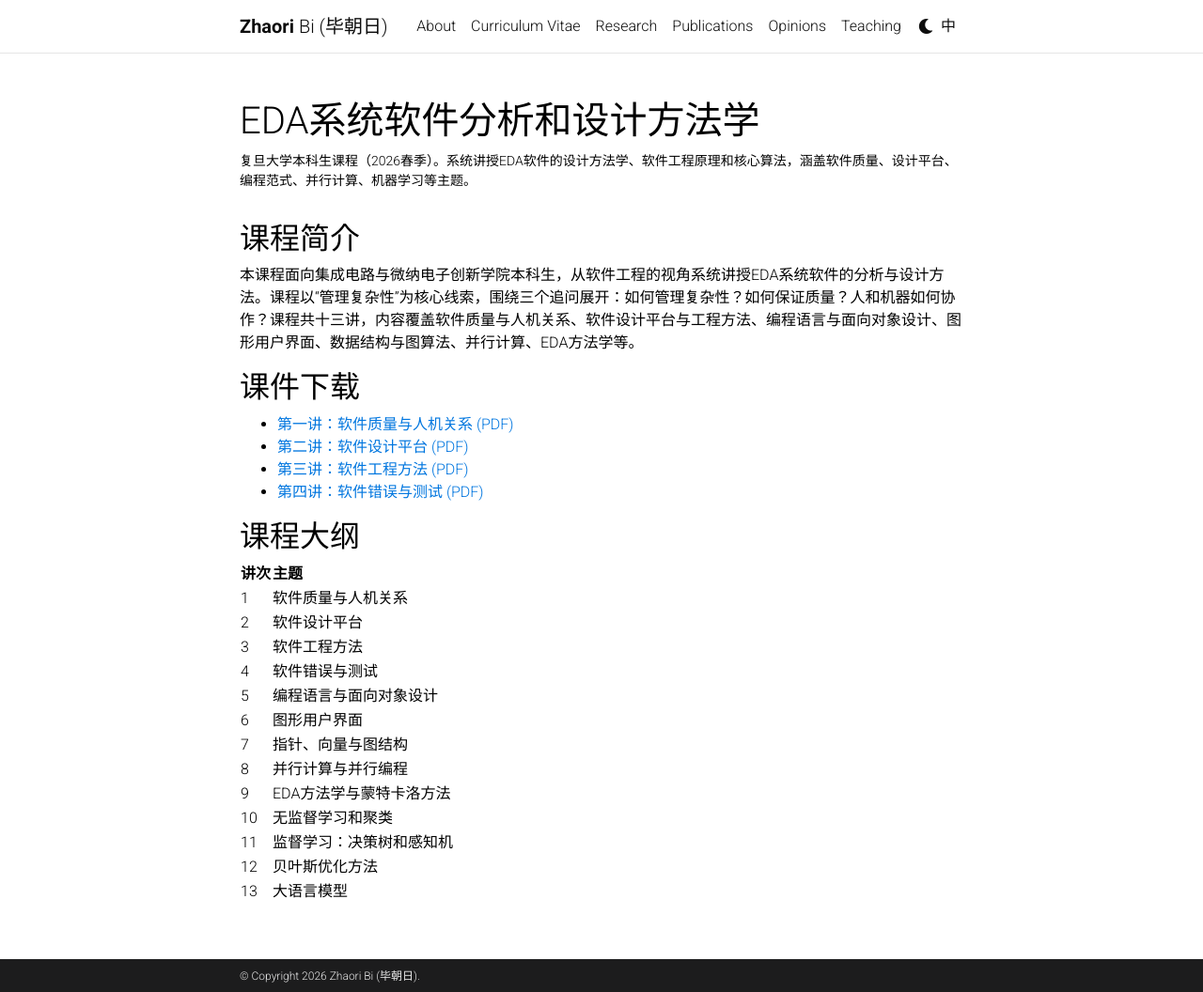
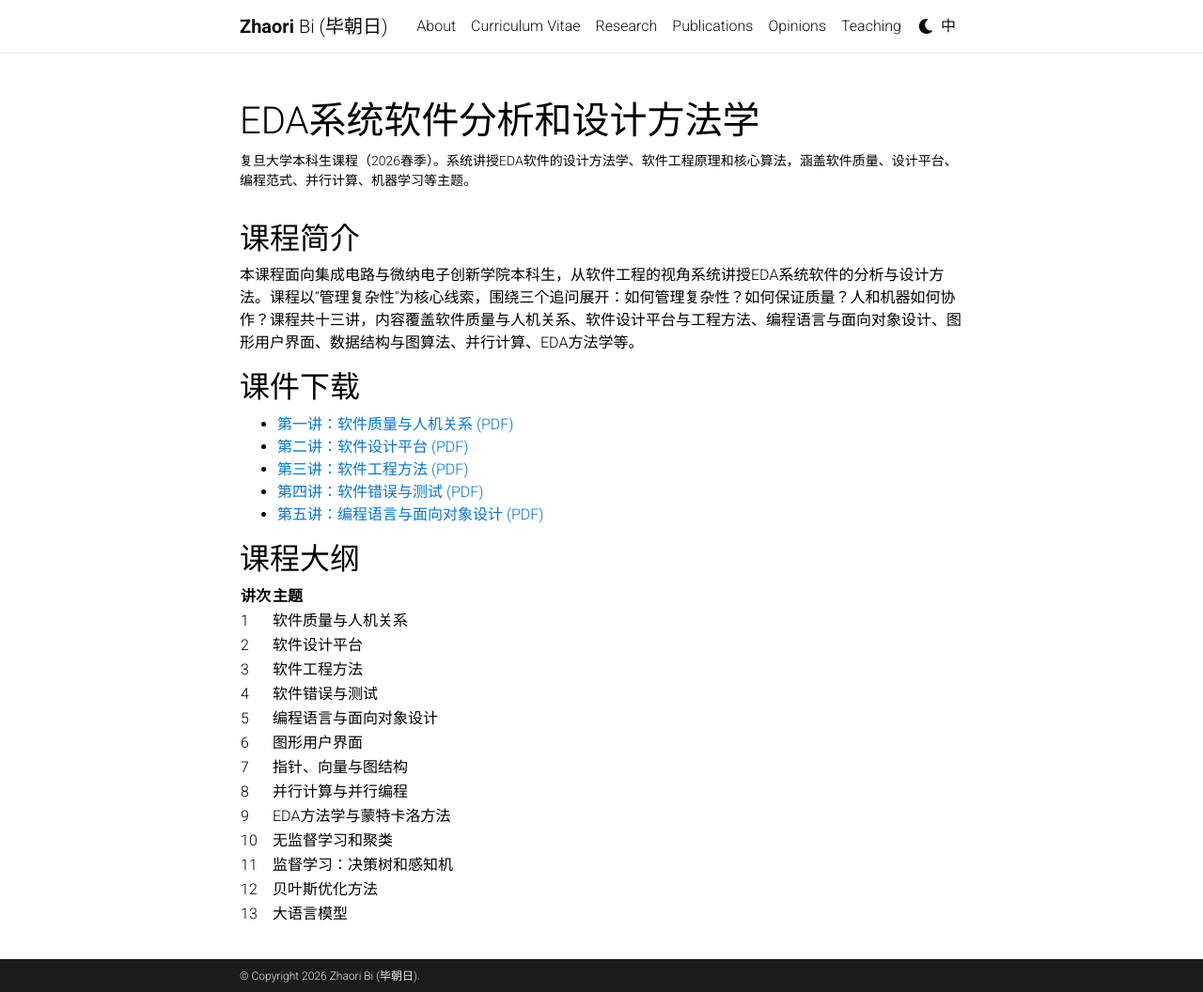
Before and after one commit to bzr2915/bzr2915, a Jekyll site: the page built from _courses/eda_software.md, in a window 1280 px wide and 1056 px high. Shown: the whole window at 94% size. Built offline with Jekyll 4.4.1, drawn with Linux system fonts in a browser that asks for light colours; comment, search, counter and statistics services are not loaded; a style sheet for code colours, icons or effects is not loaded.

Commit message:
feat: add lecture 5 (编程语言与面向对象设计) notes to course page
Co-Authored-By: Claude Opus 4.6 (1M context) <noreply@anthropic.com>

```diff
--- a/_courses/eda_software.md
+++ b/_courses/eda_software.md
@@ -17,6 +17,7 @@ importance: 1
 - [第二讲：软件设计平台 (PDF)]({{ '/assets/pdf/lecture2_software_design_platform.pdf' | relative_url }})
 - [第三讲：软件工程方法 (PDF)]({{ '/assets/pdf/lecture3_software_engineering.pdf' | relative_url }})
 - [第四讲：软件错误与测试 (PDF)]({{ '/assets/pdf/lecture4_software_testing.pdf' | relative_url }})
+- [第五讲：编程语言与面向对象设计 (PDF)]({{ '/assets/pdf/lecture5_programming_languages_oop.pdf' | relative_url }})
 
 ## 课程大纲
 
```
Also changed, not shown: 1 other file.
